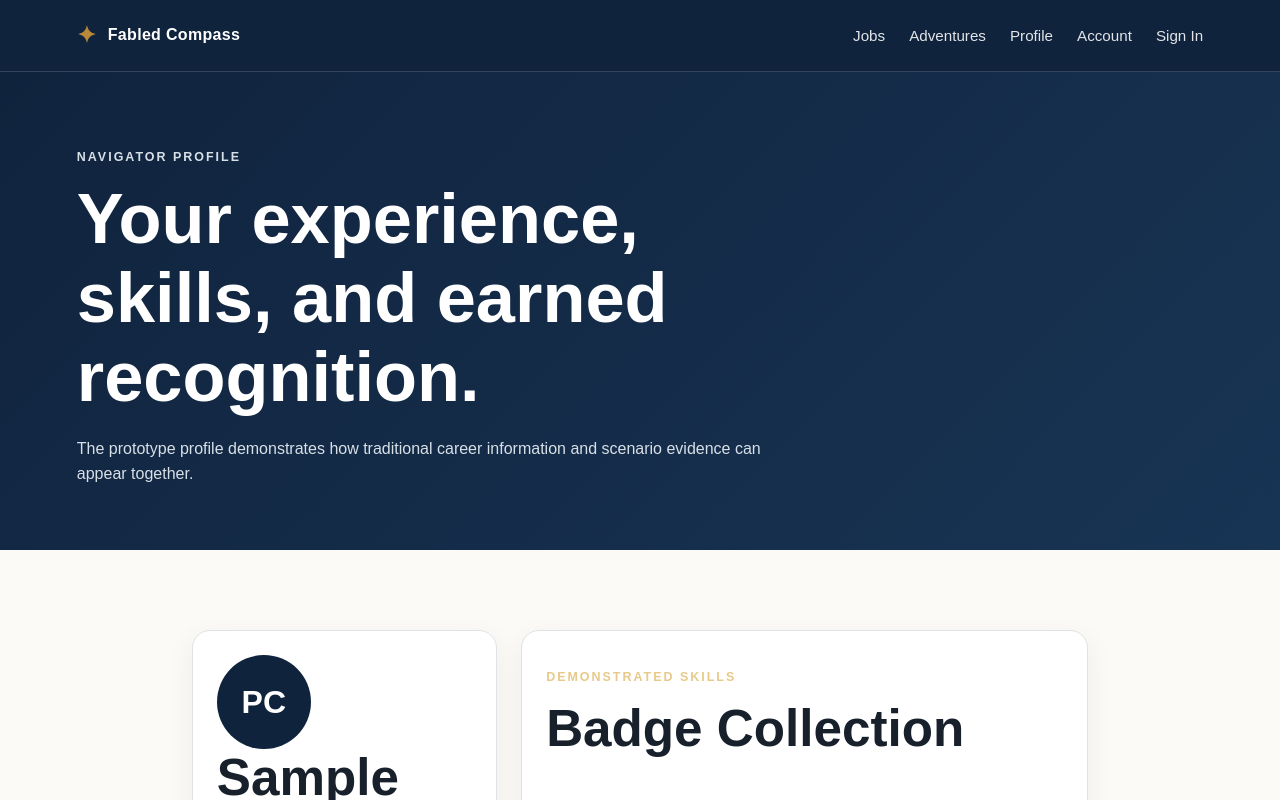
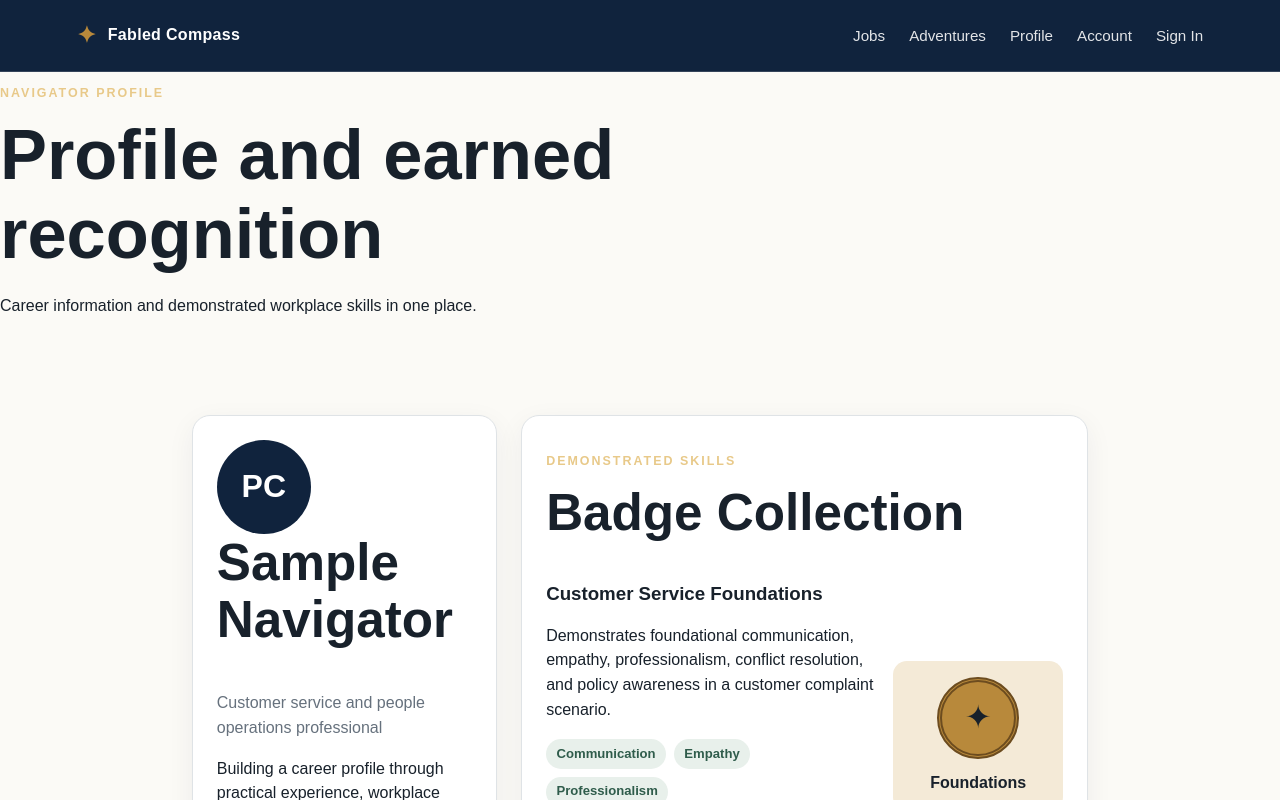
Before and after one commit to WykedSamurai/FabledCompass, a Next.js app: page /profile in a window 1280 px wide. Shown: the top 800 px of the page. Built offline with nearby package versions, Linux system fonts and the light colour scheme.

Commit message:
Use compact profile header

```diff
--- a/app/profile/page.tsx
+++ b/app/profile/page.tsx
@@ -1,10 +1,10 @@
 export default function ProfilePage() {
   return (
     <>
-      <section className="page-hero">
+      <section className="profile-hero">
         <p className="eyebrow">Navigator Profile</p>
-        <h1>Your experience, skills, and earned recognition.</h1>
-        <p>The prototype profile demonstrates how traditional career information and scenario evidence can appear together.</p>
+        <h1>Profile and earned recognition</h1>
+        <p>Career information and demonstrated workplace skills in one place.</p>
       </section>
 
       <section className="section section-narrow">
```
